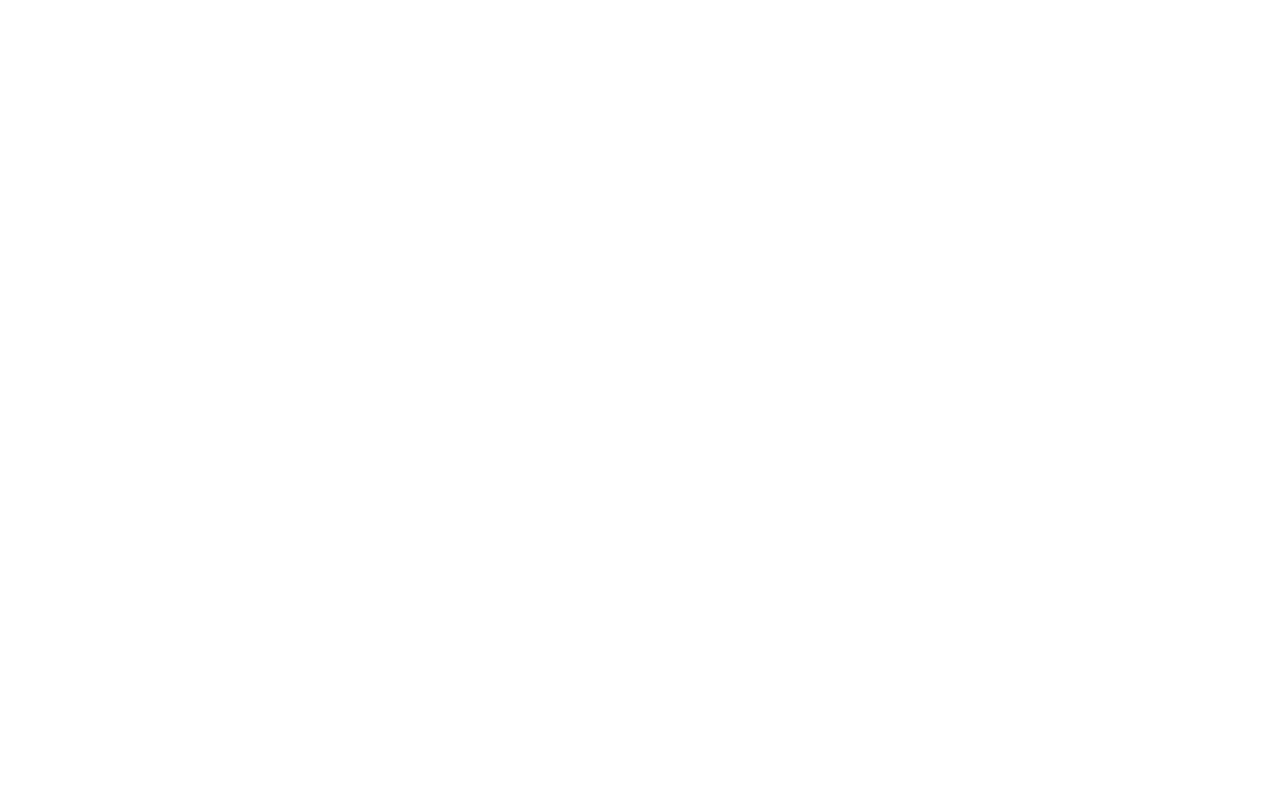
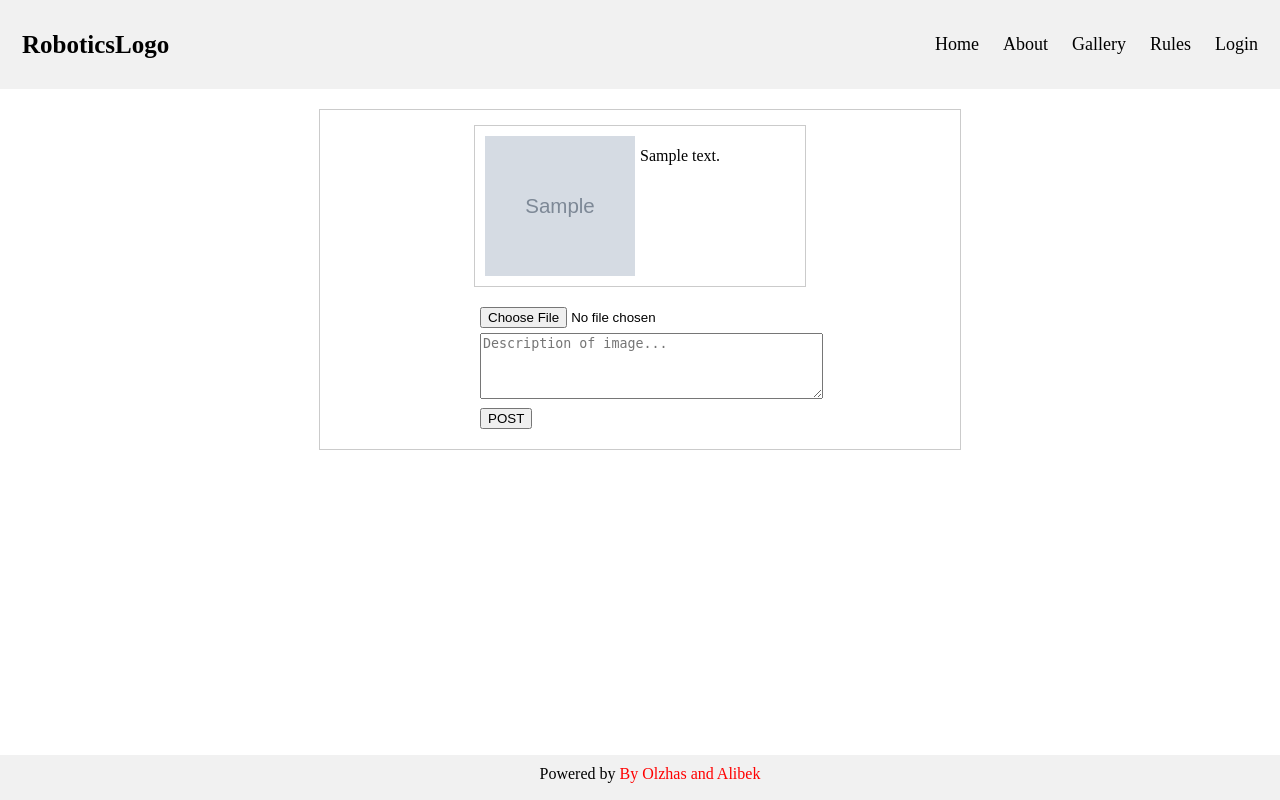
Before and after one commit to ol-ilyassov/software_factory, a PHP site: page /gallery.php in a window 1280 px wide. Before the commit the page is empty. Run offline with PHP 8.4, Linux system fonts and the light colour scheme; tables that the repository leaves empty or names only in its code hold one stand-in row (values such as "Sample post"); grey boxes marked "Sample" are stand-in pictures.

Commit message:
Gallery commit

```diff
--- a/css/main.css
+++ b/css/main.css
@@ -65,3 +65,33 @@
       text-decoration: none;
       color: red;
   }
+
+#content{
+  width: 50%;
+  margin: 20px auto;
+  border: 1px solid #cbcbcb;
+}
+#gallery_form{
+  width: 50%;
+  margin: 20px auto;
+}
+#gallery_form div{
+  margin-top: 5px;
+}
+#img_div{
+  width: 50%;
+  padding: 5px;
+  margin: 15px auto;
+  border: 1px solid #cbcbcb;
+}
+#img_div:after{
+  content: "";
+  display: block;
+  clear: both;
+}
+#image{
+  float: left;
+  margin: 5px;
+  width: 150px;
+  height: 140px;
+}
--- a/gallery.php
+++ b/gallery.php
@@ -0,0 +1,28 @@
+<?php
+include "includes/upload.php";
+include "includes/header.php";
+?>
+
+<div id="content">
+
+  <?php
+    include "includes/display.php"
+  ?>
+
+  <form id="gallery_form" method="POST" action="gallery.php" enctype="multipart/form-data">
+  	<input type="hidden" name="size">
+  	<div>
+  	  <input type="file" name="image">
+  	</div>
+  	<div>
+      <textarea id="text" cols="40" rows="4" name="image_text" placeholder="Description of image..."></textarea>
+  	</div>
+  	<div>
+  		<button type="submit" name="upload">POST</button>
+  	</div>
+  </form>
+</div>
+
+<?php
+include "includes/footer.php"
+?>
--- /dev/null
+++ b/includes/display.php
@@ -0,0 +1,8 @@
+<?php
+while ($row = mysqli_fetch_array($result)) {
+      echo "<div id='img_div'>";
+      	echo "<img id='image' src='src/gallery/".$row['image']."' >";
+      	echo "<p>".$row['description']."</p>";
+      echo "</div>";
+    }
+?>
--- a/includes/footer.php
+++ b/includes/footer.php
@@ -1,5 +1,5 @@
 <div class="footer">
-Powered by <a href="https://github.com/ol-ilyassov/software_factory">Bruh</a>
+Powered by <a href="https://github.com/ol-ilyassov/software_factory">By Olzhas and Alibek</a>
 </div>
   </body>
 </html>
--- a/includes/header.php
+++ b/includes/header.php
@@ -7,11 +7,12 @@
   </head>
   <body>
   <div class="header">
-  <a href="#default" class="logo">CompanyLogo</a>
+  <a href="index.php" class="logo">RoboticsLogo</a>
   <div class="header-right">
-    <a href="#home">Home</a>
-    <a href="#contact">Contact</a>
-    <a href="#about">About</a>
+    <a href="index.php">Home</a>
+    <a href="about.php">About</a>
+    <a href="gallery.php">Gallery</a>
+    <a href="rules.php">Rules</a>
     <a href="login.php">Login</a>
   </div>
 </div>
--- /dev/null
+++ b/includes/upload.php
@@ -0,0 +1,29 @@
+<?php
+  // Create database connection
+  $db = mysqli_connect("localhost", "root", "", "factory");
+
+  // Initialize message variable
+  $msg = "";
+
+  // If upload button is clicked ...
+  if (isset($_POST['upload'])) {
+  	// Get image name
+  	$image = $_FILES['image']['name'];
+  	// Get text
+  	$image_text = mysqli_real_escape_string($db, $_POST['image_text']);
+
+  	// image file directory
+  	$target = "src/gallery/".basename($image);
+
+  	$sql = "INSERT INTO gallery (image, description) VALUES ('$image', '$image_text')";
+  	// execute query
+  	mysqli_query($db, $sql);
+
+  	if (move_uploaded_file($_FILES['image']['tmp_name'], $target)) {
+  		$msg = "Image uploaded successfully";
+  	}else{
+  		$msg = "Failed to upload image";
+  	}
+  }
+  $result = mysqli_query($db, "SELECT * FROM gallery");
+?>
--- a/index.php
+++ b/index.php
@@ -4,8 +4,7 @@ include "includes/header.php"
 
 <div style="padding-left:20px">
   <h1>Welcome to the Robotics</h1>
-  <p>By Olzhas Ilyassov and Alibek Sovetkazhiyev</p>
-  <p>Some content..</p>
+  <h2>Some content..</h2>
 </div>
 
 <?php
```
Also changed, not shown: login.php (+14 -0 lines), src/gallery/line-follower.png (added), src/gallery/sumo.png (added), src/gallerysumo.png (added).
